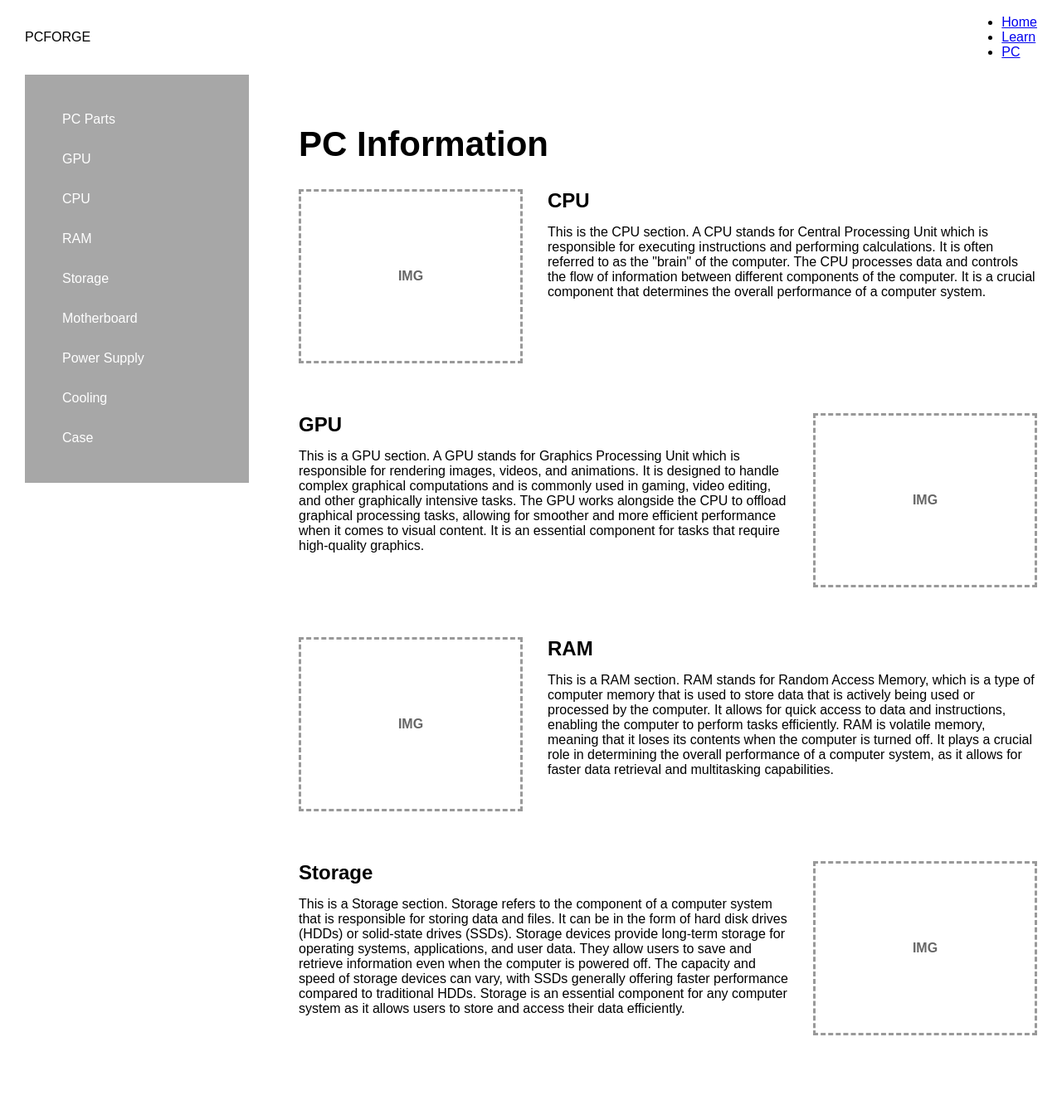
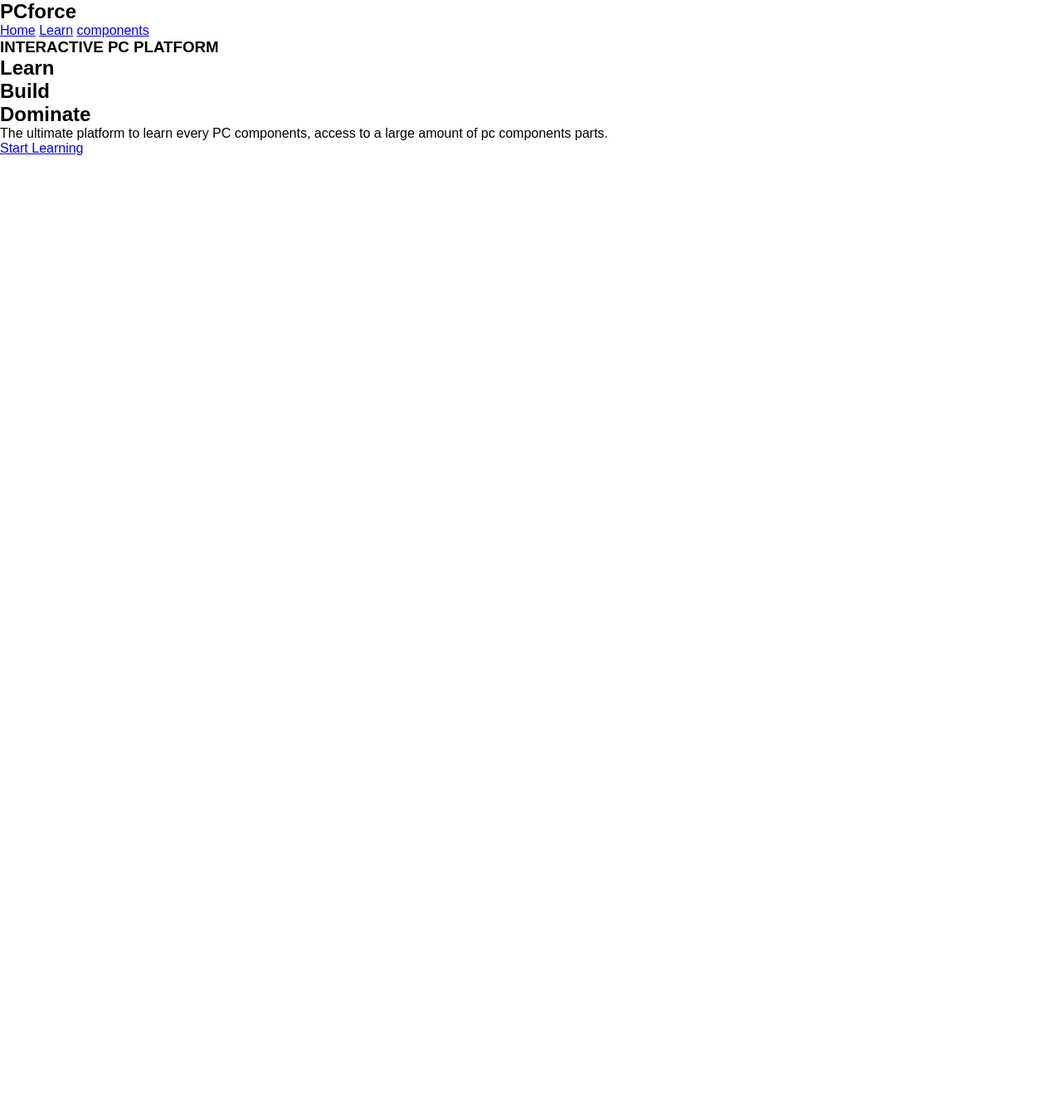
Before and after one commit to Arush2008/PC-Info-guide, a Flask app: page / in a window 1280 px wide. Shown: the whole page at 83% size. After the commit the page ends 187 px from the top, so only its background shows below. Run offline with Flask 3, Linux system fonts and the light colour scheme.

Commit message:
New design idea

```diff
--- a/templates/index.html
+++ b/templates/index.html
@@ -1,120 +1,43 @@
 <!DOCTYPE html>
 <html>
+
 <head>
     <title>My Website</title>
     <link rel="stylesheet" href="{{ url_for('static', filename='style.css') }}">
 </head>
 
-<body>
+    <body>
+        <nav class="top_nav_bar">
+            <h1 class="logo">PCforce</h1>
 
-    <section class="Web">
+            <ul>
+                <a href="/">Home</a>
+                <a href="/learn">Learn</a>
+                <a href="/components">components</a>
+            </ul>
+        </nav>
 
-        <!-- nav bar -->
-        <header class="navbar">
-            <div class="logo">PC<span>FORGE</span></div>
+        <section class="title_page">
 
-            <nav class="nav_section">
-                <ul>
-                    <li><a href="#">Home</a></li>
-                    <li><a href="#">Learn</a></li>
-                    <li><a href="#">PC</a></li>
-                </ul>
-            </nav>
-        </header>
+            <h3>INTERACTIVE PC PLATFORM</h3>
 
-        <!-- Side bar -->
-        <div class="sidebar_homepage">
-            <div>PC Parts</div>
-            <div>GPU</div>
-            <div>CPU</div>
-            <div>RAM</div>
-            <div>Storage</div>
-            <div>Motherboard</div>
-            <div>Power Supply</div>
-            <div>Cooling</div>
-            <div>Case</div>
-        </div>
+            <h1>Learn</h1>
+            <h1>Build</h1>
+            <h1>Dominate</h1>
 
-    </section>
+            <p>
+                The ultimate platform to learn every PC components, access to a large amount of pc components parts.
+            </p>
 
-    <!-- Main content -->
-    <section class="content_homepage">
+            <a class="btn_learn" href="/learn">Start Learning</a>
 
-        <h1 class="title_homepage">PC Information</h1>
+        </section>
+        <section>
 
-        <!-- CPU -->
-        <div class="content_block">
+        </section>
+        <section>
 
-            <div class="image_box">IMG</div>
+        </section>
 
-            <div class="text_block">
-                <h2>CPU</h2>
-                <p>
-                    This is the CPU section. A CPU stands for Central Processing Unit which is responsible for executing instructions
-                    and performing calculations. It is often referred to as the "brain" of the computer. The CPU processes data and
-                    controls the flow of information between different components of the computer. It is a crucial component that determines
-                    the overall performance of a computer system.
-                </p>
-            </div>
-
-        </div>
-
-        <!-- GPU -->
-        <div class="content_block reverse">
-
-            <div class="image_box">IMG</div>
-
-            <div class="text_block">
-                <h2>GPU</h2>
-                <p>
-                    This is a GPU section. A GPU stands for Graphics Processing Unit which is responsible for rendering images, videos,
-                    and animations. It is designed to handle complex graphical computations and is commonly used in gaming, video editing,
-                    and other graphically intensive tasks. The GPU works alongside the CPU to offload graphical processing tasks, allowing
-                    for smoother and more efficient performance when it comes to visual content. It is an essential component for tasks
-                    that require high-quality graphics.
-                </p>
-            </div>
-
-        </div>
-
-        <!-- RAM -->
-        <div class="content_block">
-
-            <div class="image_box">IMG</div>
-
-            <div class="text_block">
-                <h2>RAM</h2>
-                <p>
-                    This is a RAM section. RAM stands for Random Access Memory, which is a type of computer memory that is used to store data
-                    that is actively being used or processed by the computer. It allows for quick access to data and instructions, enabling
-                    the computer to perform tasks efficiently. RAM is volatile memory, meaning that it loses its contents when the computer is
-                    turned off. It plays a crucial role in determining the overall performance of a computer system, as it allows for faster
-                    data retrieval and multitasking capabilities.
-                </p>
-            </div>
-
-        </div>
-
-        <!-- Storage -->
-        <div class="content_block reverse">
-
-            <div class="image_box">IMG</div>
-
-            <div class="text_block">
-                <h2>Storage</h2>
-                <p>
-                    This is a Storage section. Storage refers to the component of a computer system that is responsible for storing data and files.
-                    It can be in the form of hard disk drives (HDDs) or solid-state drives (SSDs). Storage devices provide long-term storage for
-                    operating systems, applications, and user data. They allow users to save and retrieve information even when the computer is
-                    powered off. The capacity and speed of storage devices can vary, with SSDs generally offering faster performance compared to
-                    traditional HDDs. Storage is an essential component for any computer system as it allows users to store and access their data
-                    efficiently.
-                </p>
-            </div>
-
-        </div>
-
-    </section>
-
-</body>
+    </body>
 </html>
--- a/views.py
+++ b/views.py
@@ -6,3 +6,8 @@ views = Blueprint('views', __name__)
 @views.route("/")
 def home():
     return render_template("index.html")
+
+
+@views.route("/learn")
+def learn():
+    return render_template("learn.html")
```
Also changed, not shown: templates/learn.html (added, +94 -0 lines), 1 other file.
